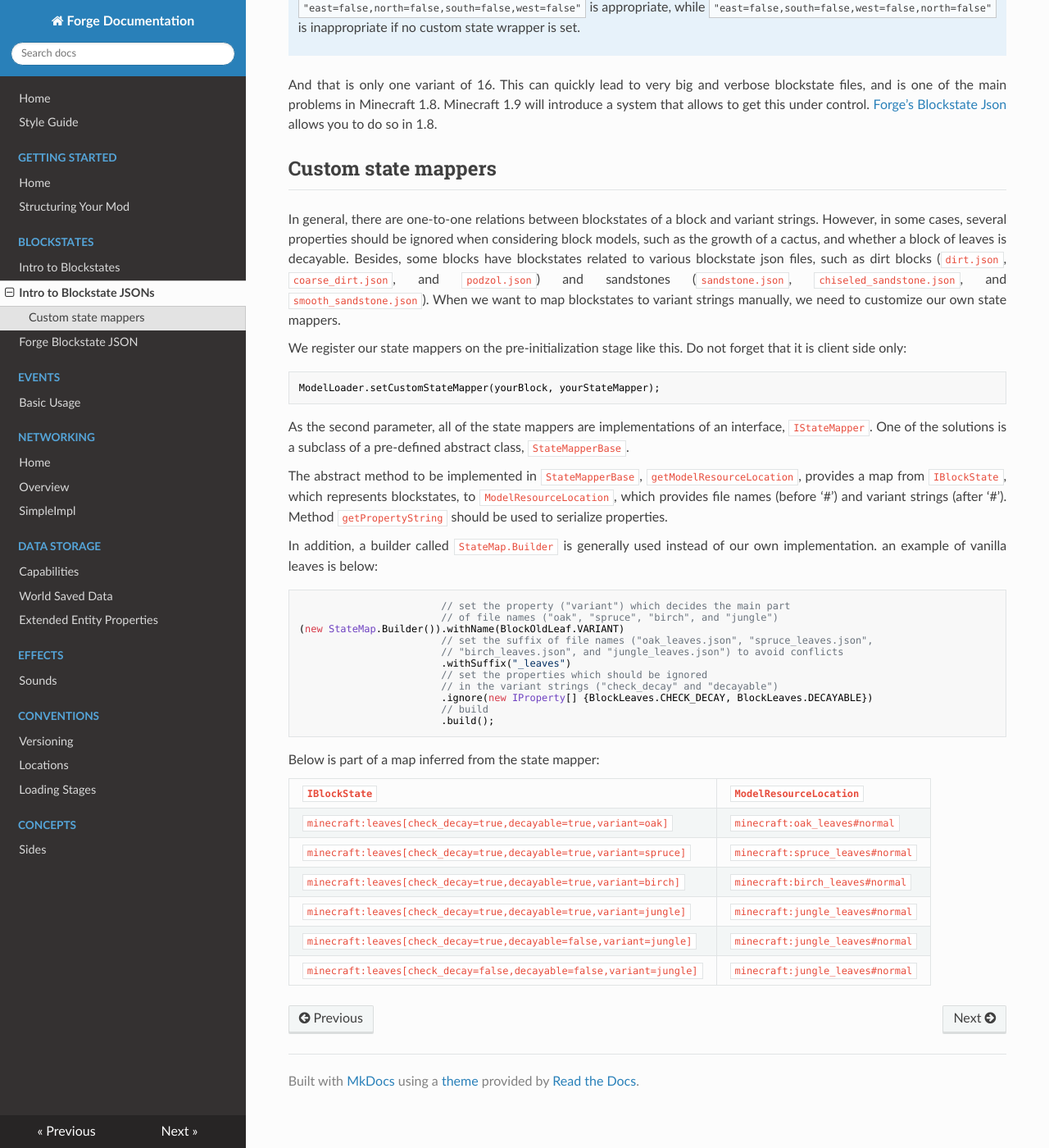
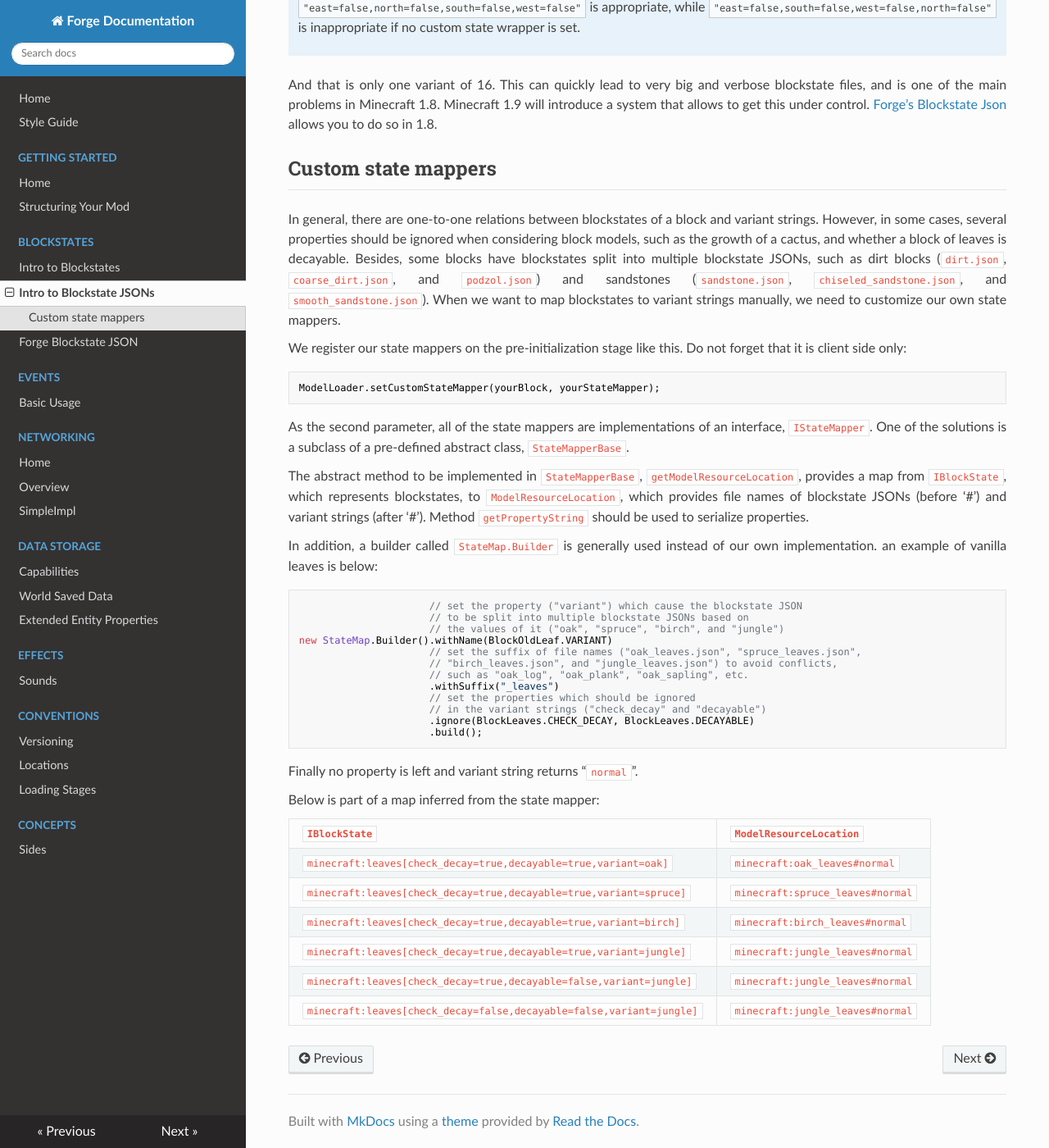
Before and after one commit to MinecraftForge/Documentation, an MkDocs documentation site: the page built from docs/blockstates/introduction.md, in a window 1280 px wide and 1400 px high, scrolled down 717 px. Shown: the whole window at 82% size. Built offline with MkDocs 1.6.1, drawn with Linux system fonts in a browser that asks for light colours; nearby versions of some CDN libraries; old or Windows-style settings are respelled for this version of MkDocs.

Commit message:
Adjust some sentences based on some suggestions

````diff
--- a/docs/blockstates/introduction.md
+++ b/docs/blockstates/introduction.md
@@ -34,7 +34,7 @@ And that is only one variant of 16. This can quickly lead to very big and verbos
 Custom state mappers
 --------------------------------
 
-In general, there are one-to-one relations between blockstates of a block and variant strings. However, in some cases, several properties should be ignored when considering block models, such as the growth of a cactus, and whether a block of leaves is decayable. Besides, some blocks have blockstates related to various blockstate json files, such as dirt blocks (`dirt.json`, `coarse_dirt.json`, and `podzol.json`) and sandstones (`sandstone.json`, `chiseled_sandstone.json`, and `smooth_sandstone.json`). When we want to map blockstates to variant strings manually, we need to customize our own state mappers.
+In general, there are one-to-one relations between blockstates of a block and variant strings. However, in some cases, several properties should be ignored when considering block models, such as the growth of a cactus, and whether a block of leaves is decayable. Besides, some blocks have blockstates split into multiple blockstate JSONs, such as dirt blocks (`dirt.json`, `coarse_dirt.json`, and `podzol.json`) and sandstones (`sandstone.json`, `chiseled_sandstone.json`, and `smooth_sandstone.json`). When we want to map blockstates to variant strings manually, we need to customize our own state mappers.
 
 We register our state mappers on the pre-initialization stage like this. Do not forget that it is client side only:
 
@@ -44,23 +44,26 @@ ModelLoader.setCustomStateMapper(yourBlock, yourStateMapper);
 
 As the second parameter, all of the state mappers are implementations of an interface, `IStateMapper`. One of the solutions is a subclass of a pre-defined abstract class, `StateMapperBase`.
 
-The abstract method to be implemented in `StateMapperBase`, `getModelResourceLocation`, provides a map from `IBlockState`, which represents blockstates, to `ModelResourceLocation`, which provides file names (before '#') and variant strings (after '#'). Method `getPropertyString` should be used to serialize properties.
+The abstract method to be implemented in `StateMapperBase`, `getModelResourceLocation`, provides a map from `IBlockState`, which represents blockstates, to `ModelResourceLocation`, which provides file names of blockstate JSONs (before '#') and variant strings (after '#'). Method `getPropertyString` should be used to serialize properties.
 
 In addition, a builder called `StateMap.Builder` is generally used instead of our own implementation. an example of vanilla leaves is below:
 
 ```java
-                        // set the property ("variant") which decides the main part
-                        // of file names ("oak", "spruce", "birch", and "jungle")
-(new StateMap.Builder()).withName(BlockOldLeaf.VARIANT)
-                        // set the suffix of file names ("oak_leaves.json", "spruce_leaves.json",
-                        // "birch_leaves.json", and "jungle_leaves.json") to avoid conflicts
-                        .withSuffix("_leaves")
-                        // set the properties which should be ignored
-                        // in the variant strings ("check_decay" and "decayable")
-                        .ignore(new IProperty[] {BlockLeaves.CHECK_DECAY, BlockLeaves.DECAYABLE})
-                        // build
-                        .build();
+                      // set the property ("variant") which cause the blockstate JSON
+                      // to be split into multiple blockstate JSONs based on
+                      // the values of it ("oak", "spruce", "birch", and "jungle")
+new StateMap.Builder().withName(BlockOldLeaf.VARIANT)
+                      // set the suffix of file names ("oak_leaves.json", "spruce_leaves.json",
+                      // "birch_leaves.json", and "jungle_leaves.json") to avoid conflicts,
+                      // such as "oak_log", "oak_plank", "oak_sapling", etc.
+                      .withSuffix("_leaves")
+                      // set the properties which should be ignored
+                      // in the variant strings ("check_decay" and "decayable")
+                      .ignore(BlockLeaves.CHECK_DECAY, BlockLeaves.DECAYABLE)
+                      .build();
 ```
+
+Finally no property is left and variant string returns "`normal`".
 
 Below is part of a map inferred from the state mapper:
 
````
